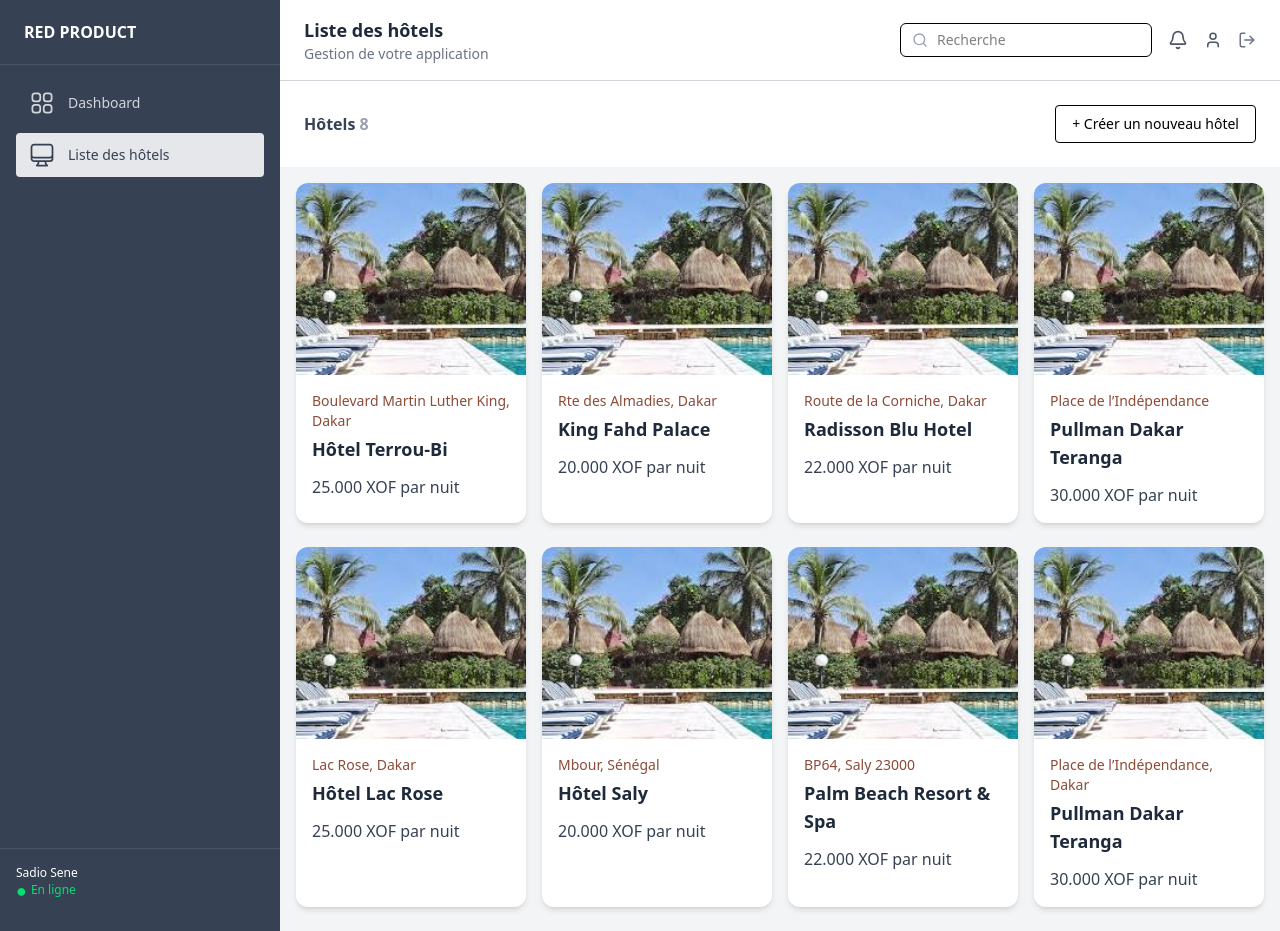
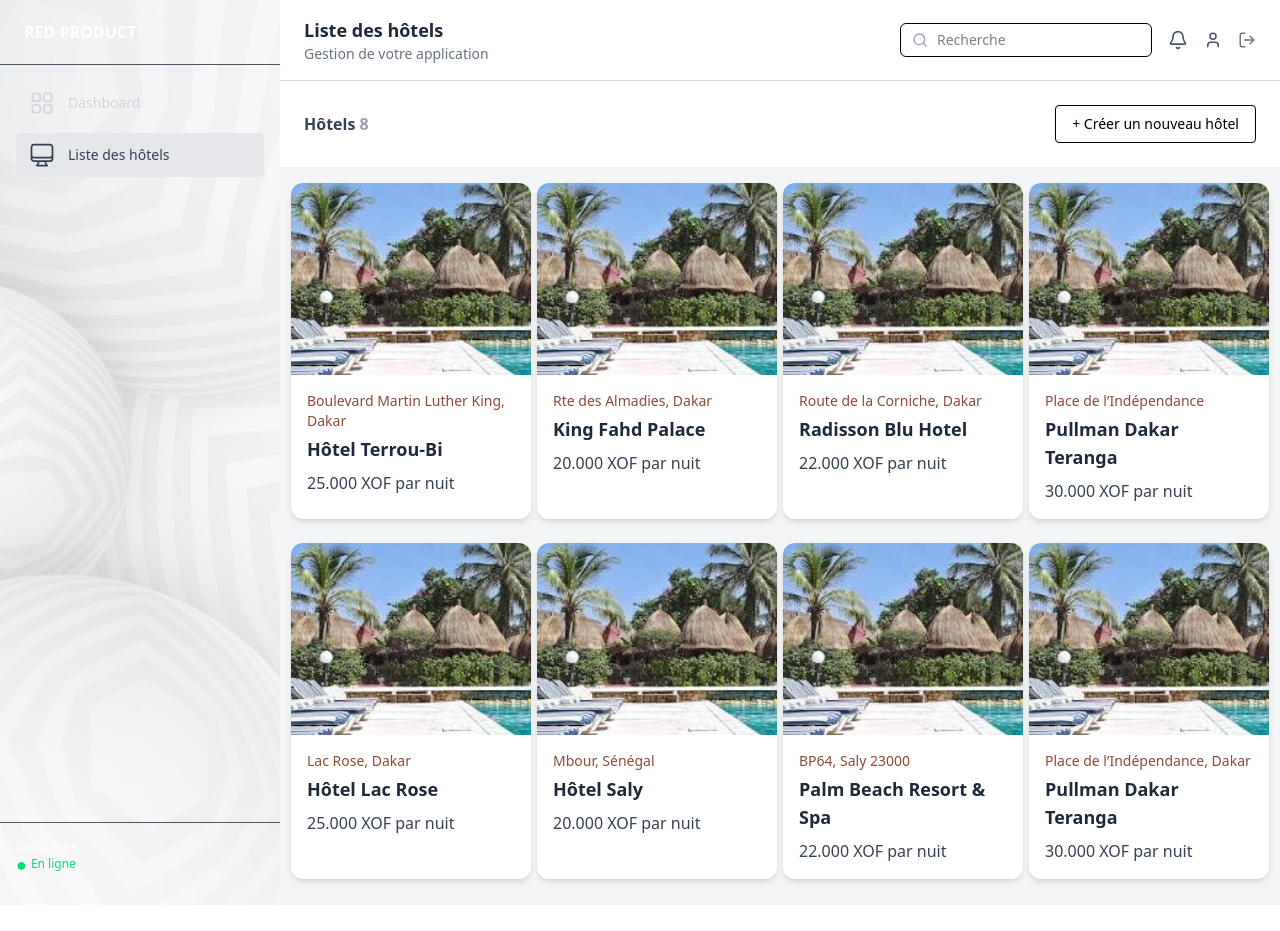
Before and after one commit to sene1901/projetStageGestionHotel, a React (Vite) app: page /hotels in a window 1280 px wide. After the commit the page ends 905 px from the top, so only its background shows below. Built offline with nearby package versions, Linux system fonts and the light colour scheme.

Commit message:
modifi sidebar

```diff
--- a/src/components/HotelCard.jsx
+++ b/src/components/HotelCard.jsx
@@ -2,7 +2,7 @@ import React from "react";
 
 const HotelCard = ({ image, nom, address, prix }) => {
   return (
-    <div className="bg-white rounded-xl shadow-md hover:shadow-lg transition overflow-hidden w-[230px]">
+    <div className="bg-white rounded-xl shadow-md hover:shadow-lg transition overflow-hidden w-[240px]">
 
       {/* Image */}
       <img
@@ -21,7 +21,7 @@ const HotelCard = ({ image, nom, address, prix }) => {
           {nom}
         </h3>
 
-        <p className="text-base font-medium text-gray-700 mt-3">
+        <p className="text-base font-medium text-gray-700 mt-2">
           {prix} XOF par nuit
         </p>
       </div>
--- a/src/components/sidebar.jsx
+++ b/src/components/sidebar.jsx
@@ -3,6 +3,7 @@ import React from "react";
 import { NavLink } from "react-router-dom";
 import { ComputerDesktopIcon, Squares2X2Icon } from "@heroicons/react/24/outline";
 import { useSidebar } from "../context/SidebarContext";
+import bgSidebar from "../assets/images/bg.jpg";
 
 const Sidebar = () => {
   const { open, setOpen } = useSidebar();
@@ -24,7 +25,7 @@ const Sidebar = () => {
         />
       )}
 
-      <aside
+        <aside
         className={`
           fixed z-50 inset-y-0 left-0 w-70 bg-gray-700 text-white
           transform transition-transform duration-300
@@ -32,7 +33,9 @@ const Sidebar = () => {
           md:static md:translate-x-0
           flex flex-col
           pb-4
+          bg-cover bg-center
         `}
+        style={{ backgroundImage: `url(${bgSidebar})` }}
       >
         {/* Logo */}
         <div className="px-6 py-5 font-semibold border-b border-gray-600">
@@ -40,7 +43,7 @@ const Sidebar = () => {
         </div>
 
         {/* Menu */}
-        <nav className="px-4 py-4 space-y-2 text-sm flex flex-col">
+        <nav className="px-4 py-4 space-y-2 text-sm flex flex-col ">
           <NavLink to="/dashboard" className={linkClass} onClick={() => setOpen(false)}>
             <Squares2X2Icon className={iconClass} />
             Dashboard
```
Also changed, not shown: src/index.css (+0 -67 lines).
